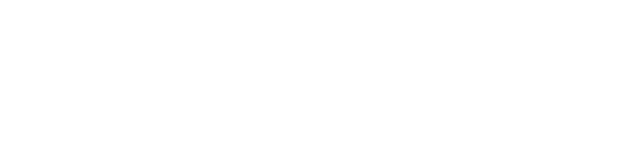
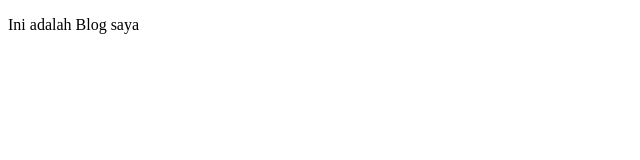
Before and after one commit to Tdrynn/Portofolio, a plain HTML site: page blog.html in a window 1280 px wide. Shown: the whole page, without its empty margins (0-640 px from the left). Drawn offline with Linux system fonts and the light colour scheme.

Commit message:
Menambah blog

```diff
--- a/blog.html
+++ b/blog.html
@@ -3,9 +3,9 @@
 <head>
     <meta charset="UTF-8">
     <meta name="viewport" content="width=device-width, initial-scale=1.0">
-    <title>Document</title>
+    <title>Blog</title>
 </head>
 <body>
-
+    <p>Ini adalah Blog saya</p>
 </body>
 </html>
```
